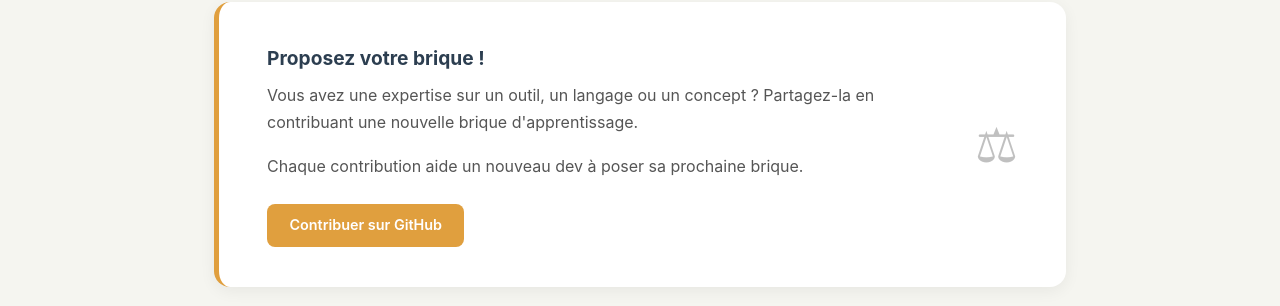
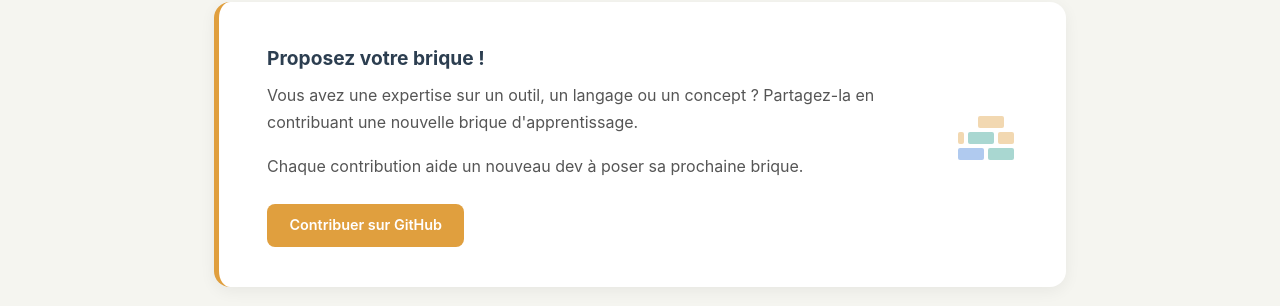
Before and after one commit to BriqueParBrique/BriqueParBrique.github.io, a Jekyll site: the page built from index.html, in a window 1280 px wide. Shown: the part 1633-1939 px from the top of the page. Built offline with Jekyll 4.4.1, drawn with Linux system fonts in a browser that asks for light colours.

Commit message:
Replace contrib emoji with inline SVG brick icon using brand colors
Co-Authored-By: Claude Opus 4.6 <noreply@anthropic.com>

```diff
--- a/assets/css/main.css
+++ b/assets/css/main.css
@@ -576,9 +576,8 @@ body {
 }
 
 .contrib-card .contrib-icon {
-  font-size: 3rem;
-  opacity: 0.3;
   flex-shrink: 0;
+  opacity: 0.4;
 }
 
 .contrib-link {
--- a/index.html
+++ b/index.html
@@ -99,7 +99,16 @@ scripts:
           </p>
           <a class="contrib-link" href="https://github.com/briqueparbrique/nouvelle-brique/">Contribuer sur GitHub</a>
         </div>
-        <div class="contrib-icon" aria-hidden="true">&#9878;</div>
+        <div class="contrib-icon" aria-hidden="true">
+          <svg width="64" height="64" viewBox="0 0 64 64" fill="none" xmlns="http://www.w3.org/2000/svg">
+            <rect x="4" y="40" width="26" height="12" rx="2" fill="#3b7dd8"/>
+            <rect x="34" y="40" width="26" height="12" rx="2" fill="#2a9d8f"/>
+            <rect x="14" y="24" width="26" height="12" rx="2" fill="#2a9d8f"/>
+            <rect x="44" y="24" width="16" height="12" rx="2" fill="#e09f3e"/>
+            <rect x="4" y="24" width="6" height="12" rx="2" fill="#e09f3e"/>
+            <rect x="24" y="8" width="26" height="12" rx="2" fill="#e09f3e"/>
+          </svg>
+        </div>
       </div>
     </div>
   </section>
```
